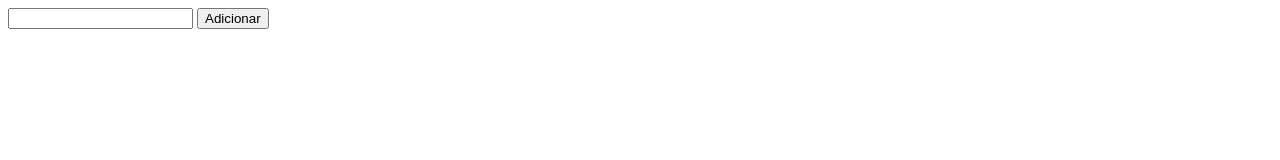
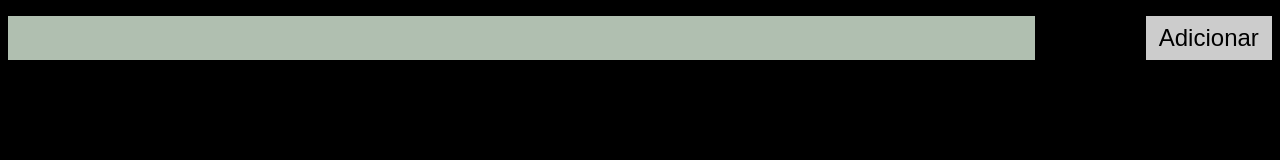
Before and after one commit to BhryanS2/EcmaScript6-Rocketseat, a website built with webpack: page modulo_4/aulas/public/index.html in a window 1280 px wide. Built offline with nearby package versions, Linux system fonts and the light colour scheme.

Commit message:
modified:   public/style.css 	modified:   src/main.js

```diff
--- a/modulo_4/aulas/public/style.css
+++ b/modulo_4/aulas/public/style.css
@@ -1,4 +1,3 @@
-
 
 ul{
     list-style: none;
@@ -18,6 +17,7 @@ img{
     float: left;
     margin-right: 10px;
     width: 80px;
+    border-radius: 50%;
 }
 
 strong{
@@ -27,3 +27,59 @@ strong{
 p{
     margin: 5px 0;
 }
+
+p,strong, li{
+    color: #fff;
+}
+
+a{
+    color: red;
+    text-decoration: none;
+}
+
+a:hover{
+    color: rgb(0, 105, 209);
+}
+
+li{
+    margin-left: 0.5rem;
+}
+
+body{
+    background-color: black;
+}
+
+#repo-form{
+    display: flex;
+    justify-content: space-between;
+}
+
+button{
+    background: #ccc;
+    border: none;
+    outline: none;
+
+    transition: 0.2s;
+
+    text-align: center;
+    font-size: 1.5rem;
+
+    margin-top: 0.5rem;
+
+    width: 10%;
+}
+
+button:hover{
+    transform: scale(1.1);
+    background: rgb(0, 105, 209);
+}
+
+input{
+    background: #cdcd;
+    outline: none;
+    border: none;
+    font-size: 1.5rem;
+    padding: 0.5rem;
+    margin-top: 0.5rem;
+    width: 80%;
+}
--- a/modulo_4/aulas/src/main.js
+++ b/modulo_4/aulas/src/main.js
@@ -2,6 +2,7 @@ import api from './api'
 
 class App{
     constructor(){
+        //todos os repositorios ficam aqui
         this.repositores = []
 
         this.formEl = document.getElementById('repo-form')
```
